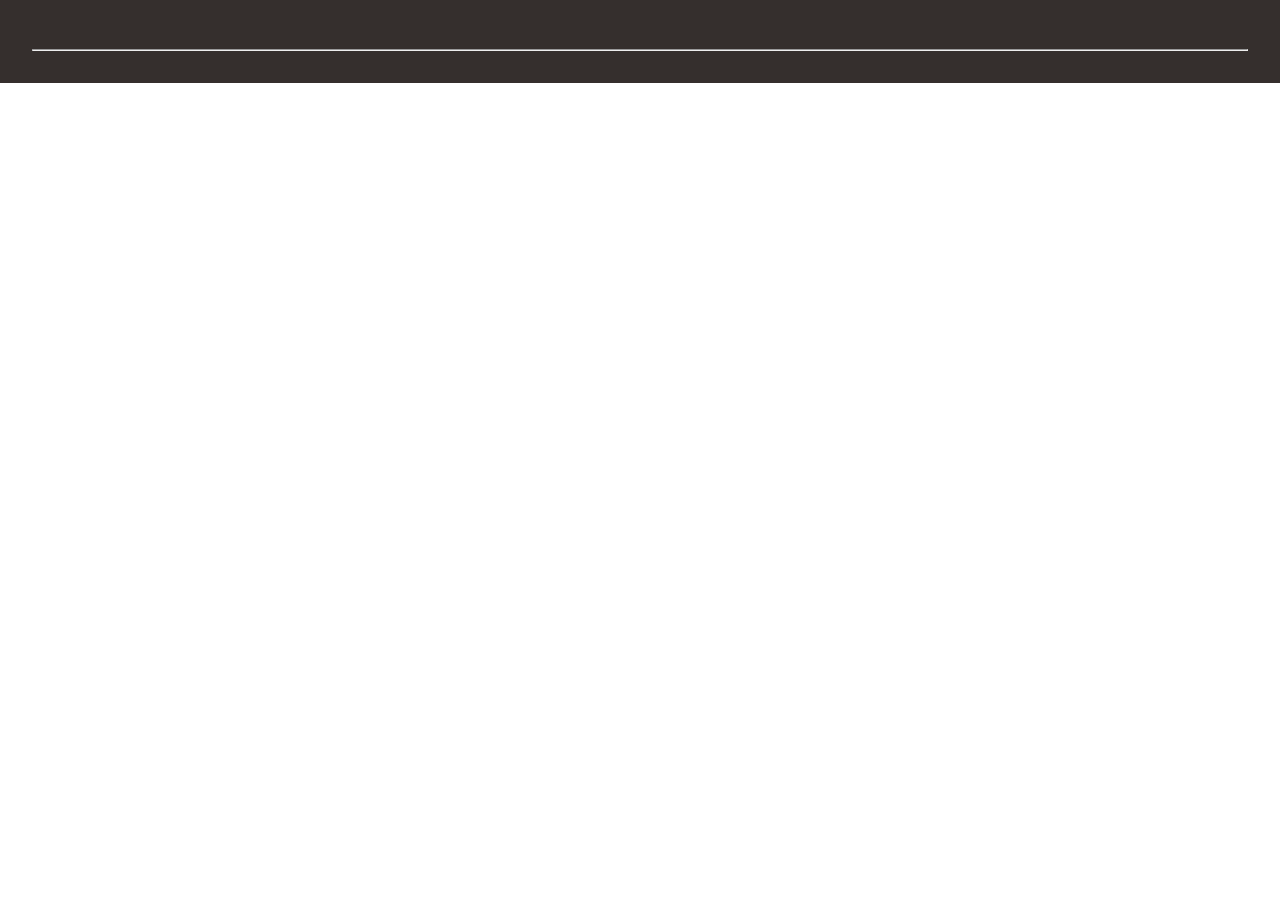
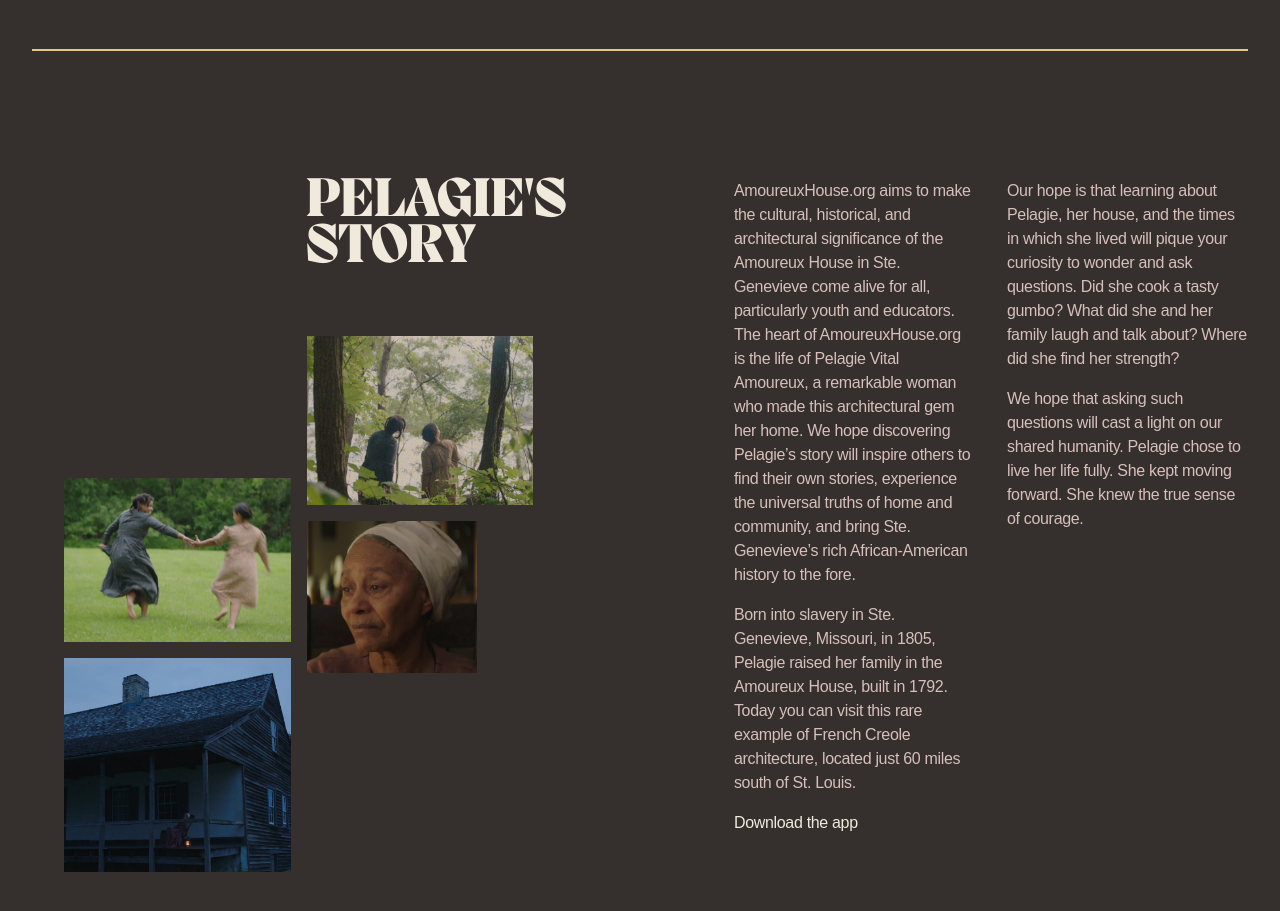
Before and after one commit to pchurro/the-amoureux-house, a Next.js app: page / in a window 1280 px wide. Shown: the part 789-1700 px from the top of the page. Before the commit the page ends 872 px from the top, so only its background shows below. Built offline with nearby package versions, Linux system fonts and the light colour scheme; a web font is replaced by a local one.

Commit message:
Added "about" section, starting responsivity work

```diff
--- /dev/null
+++ b/src/pages/components/About.js
@@ -0,0 +1,34 @@
+import styles from "@/styles/About.module.css";
+import Image from "next/image";
+
+export default function About({ data }) {
+    return (
+        <section className={styles.about}>
+            <h3 className={styles.title}>{data.title}</h3>
+            <div className={styles.images}>
+                <div className={styles.imagesFirstColumn}>
+                    {data.images.slice(0,2).map((image, index) => (
+                        <Image key={index} className={styles.image} src={image.source} alt={image.alt} width={image.width} height={image.height} />
+                    ))}
+                </div>
+                <div className={styles.imagesSecondColumn}>
+                    {data.images.slice(2,4).map((image, index) => (
+                        <Image key={index} className={styles.image} src={image.source} alt={image.alt} width={image.width} height={image.height} />
+                    ))}
+                </div>
+            </div>
+
+            <div className={styles.textFirstColumn}>
+                <p className="regular">{data.text[0]}</p>
+                <p className="regular">{data.text[1]}</p>
+                <span>{data.cta}</span>
+            </div>
+
+            <div className={styles.textSecondColumn}>
+                <p className="regular">{data.text[2]}</p>
+                <p className="regular">{data.text[3]}</p>
+            </div>
+
+        </section>
+    );
+}
--- a/src/pages/components/Hero.js
+++ b/src/pages/components/Hero.js
@@ -39,7 +39,7 @@ export default function Hero({ data }) {
             <h1 className={styles.titleThe}>{data.title[0]}</h1>
 
             <div className={styles.image}>
-                <Image src={data.hero} width={1982} height={1018} />
+                <Image src={data.hero.source} width={data.hero.width} height={data.hero.height} alt={data.hero.alt} />
             </div>
 
             <h1 className={styles.titleAmoureux}>{data.title[1]}</h1>
--- a/src/pages/index.js
+++ b/src/pages/index.js
@@ -3,6 +3,7 @@ import Image from "next/image";
 import styles from "@/styles/Home.module.css";
 import Hero from "./components/Hero";
 import LineSeparator from "./components/LineSeparator";
+import About from "./components/About";
 
 const heroData =
 {
@@ -10,14 +11,44 @@ const heroData =
   title: ["THE", "AMOUREUX", "HOUSE"],
   subtitle: ["Featuring Pelagie X", "A film by Breakwater Studios"],
   cta: "Visit The House",
-  hero: "/images/hero/heroImage.webp"
+  hero: {
+    source: "/images/hero/heroImage.webp",
+    width: 1982,
+    height: 1018,
+    alt: "The Amoureux House hero image"
+  }
 }
 
 const aboutData =
 {
   title: "PELAGIE'S STORY",
   text: ["AmoureuxHouse.org aims to make the cultural, historical, and architectural significance of the Amoureux House in Ste. Genevieve come alive for all, particularly youth and educators. The heart of AmoureuxHouse.org is the life of Pelagie Vital Amoureux, a remarkable woman who made this architectural gem her home. We hope discovering Pelagie’s story will inspire others to find their own stories, experience the universal truths of home and community, and bring Ste. Genevieve’s rich African-American history to the fore.", "Born into slavery in Ste. Genevieve, Missouri, in 1805, Pelagie raised her family in the Amoureux House, built in 1792. Today you can visit this rare example of French Creole architecture, located just 60 miles south of St. Louis.", "Our hope is that learning about Pelagie, her house, and the times in which she lived will pique your curiosity to wonder and ask questions. Did she cook a tasty gumbo? What did she and her family laugh and talk about? Where did she find her strength?", "We hope that asking such questions will cast a light on our shared humanity. Pelagie chose to live her life fully. She kept moving forward. She knew the true sense of courage."],
-  images: ["public/images/about/aboutImage1.webp", "public/images/about/aboutImage2.webp", "public/images/about/aboutImage3.webp", "public/images/about/aboutImage4.webp"],
+  images: [
+    {
+      source: "/images/about/aboutImage1.webp",
+      width: 1310,
+      height: 950,
+      alt: "About section image 1"
+    },
+    {
+      source: "/images/about/aboutImage3.webp",
+      width: 1382,
+      height: 1032,
+      alt: "About section image 2"
+    },
+    {
+      source: "/images/about/aboutImage2.webp",
+      width: 1596,
+      height: 1504,
+      alt: "About section image 3"
+    },
+    {
+      source: "/images/about/aboutImage4.webp",
+      width: 1682,
+      height: 1504,
+      alt: "About section image 4"
+    }
+  ],
   cta: "Download the app"
 }
 
@@ -33,6 +64,7 @@ export default function Home() {
       <main className={styles.main}>
         <Hero data={heroData} />
         <LineSeparator />
+        <About data={aboutData} />
       </main>
 
     </>
--- /dev/null
+++ b/src/styles/About.module.css
@@ -0,0 +1,59 @@
+.about {
+    padding-top: 5rem;
+    display: grid;
+    grid-template-columns: repeat(8, 1fr);
+   gap:2rem;
+}
+
+.title{
+    grid-row:1;
+    grid-column: 3;
+}
+
+.image{
+    width: 100%;
+    height: auto;
+}
+
+
+.images{
+    grid-row: 2;
+    grid-column: 1/4;
+    display: flex;
+    flex-direction: row;
+    column-gap: 1rem;
+    height: 600px;
+    padding: 2rem;
+}
+
+.imagesFirstColumn{
+    align-self: flex-end;
+
+}
+
+.imagesFirstColumn, .imagesSecondColumn{
+    display: flex;
+    flex-direction: column;
+    row-gap: 1rem;
+    width: 100%;
+}
+
+.imagesSecondColumn .image:last-child{
+    width: 75%;
+}
+
+.textFirstColumn{
+    grid-column:5/7;
+    grid-row:1/3;
+    display: flex;
+    flex-direction: column;
+    row-gap: 1rem;
+}
+
+.textSecondColumn{
+    grid-column:7/9;
+    grid-row:1/3;
+    display: flex;
+    flex-direction: column;
+    row-gap: 1rem;
+}
--- a/src/styles/Hero.module.css
+++ b/src/styles/Hero.module.css
@@ -78,6 +78,9 @@
 .subtitle {
     grid-row: 4;
     grid-column: 1;
+    display: flex;
+    flex-direction: column;
+    align-self: flex-end;
 }
 
 .titleHouse {
@@ -91,8 +94,46 @@
     align-self: center;
 }
 
-.subtitle {
-    display: flex;
-    flex-direction: column;
-    align-self: flex-end;
+@media screen and (max-width: 1024px) {
+
+    .navTabs{
+        display: none;
+    }
+    .hero {
+        display: grid;
+        grid-template-columns: repeat(2, 1fr);
+        grid-gap: 1rem;
+    }
+
+    .titleThe {
+        grid-column: 1/2;
+        grid-row: 1;
+        align-self: flex-start;
+    }
+
+    .titleAmoureux {
+        grid-column: 1/2;
+        grid-row: 2;
+        text-align: end;
+    }
+
+    .titleHouse {
+        grid-column: 1;
+        grid-row: 3;
+    }
+
+    .image {
+        grid-column: 1/2;
+        grid-row: 4;
+
+    }
+
+    .button{
+        grid-column: 2;
+        grid-row: 3;
+    }
+
+
+
+
 }
--- a/src/styles/LineSeparator.module.css
+++ b/src/styles/LineSeparator.module.css
@@ -1,3 +1,3 @@
-.hr{
+.separator hr{
     border:1px solid var(--accent1);
 }
--- a/src/styles/globals.css
+++ b/src/styles/globals.css
@@ -54,6 +54,7 @@ h3{
   font-style: normal;
   letter-spacing: -0.02em;
   line-height: 1.5;
+  color: var(--accent2)
 }
 
 .small{
```
Also changed, not shown: public/images/about/aboutImage2.webp, public/images/about/aboutImage3.webp.
